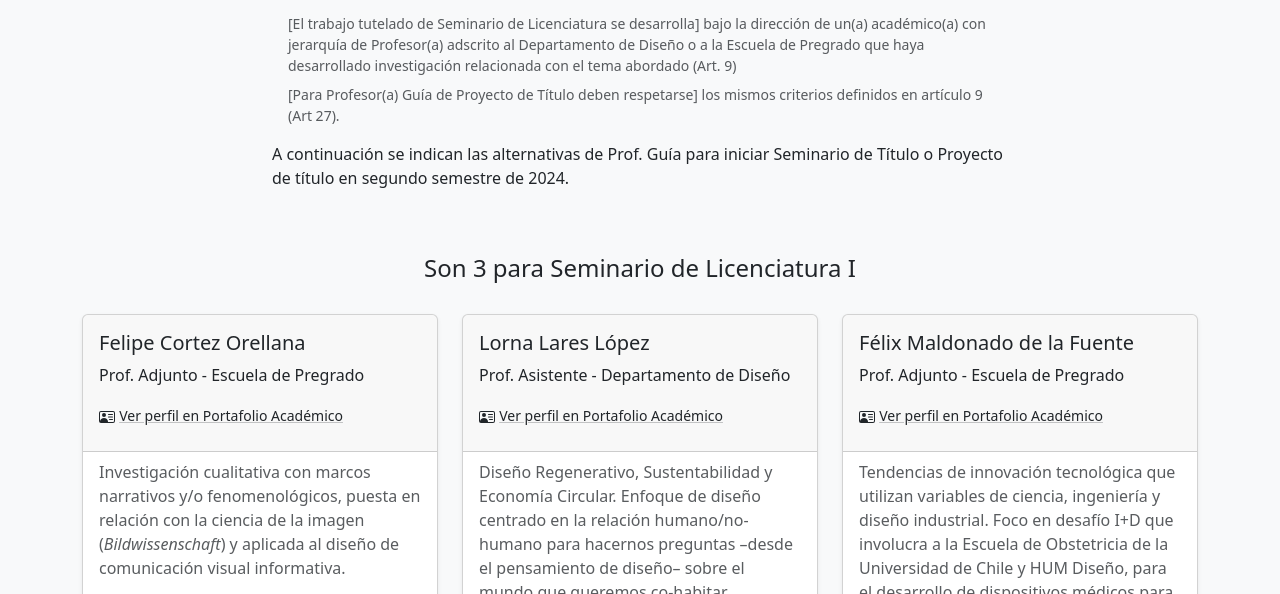
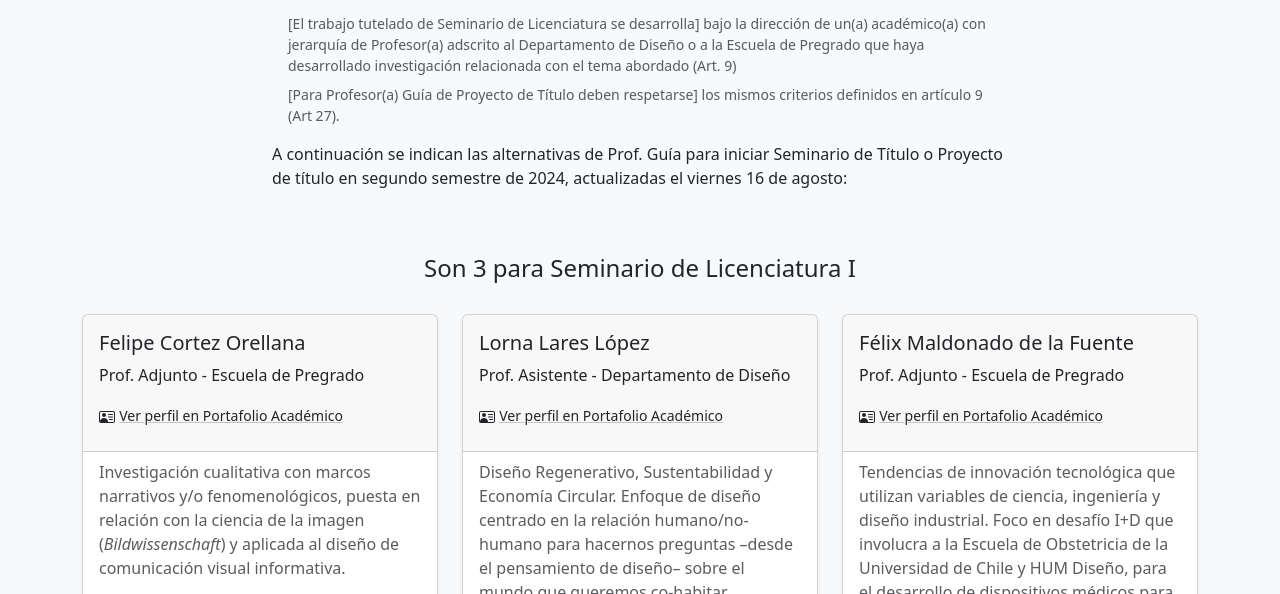
Before and after one commit to disenouchile/guiaturas, a plain HTML site: page guias-cupos.html in a window 1280 px wide. Shown: the part 206-800 px from the top of the page. Drawn offline with nearby package versions, Linux system fonts and the light colour scheme.

Commit message:
Update guias-cupos.html

```diff
--- a/guias-cupos.html
+++ b/guias-cupos.html
@@ -50,7 +50,7 @@
 
                     <p class="mx-3 text-body-secondary small">[Para Profesor(a) Guía de Proyecto de Título deben respetarse] los mismos criterios definidos en artículo 9 (Art 27).</p>
 
-                    <p>A continuación se indican las alternativas de Prof. Guía para iniciar Seminario de Título o Proyecto de título en segundo semestre de 2024.</p>
+                    <p>A continuación se indican las alternativas de Prof. Guía para iniciar Seminario de Título o Proyecto de título en segundo semestre de 2024, actualizadas el viernes 16 de agosto:</p>
                 </div>
             </div>
             <div class="row">
```
